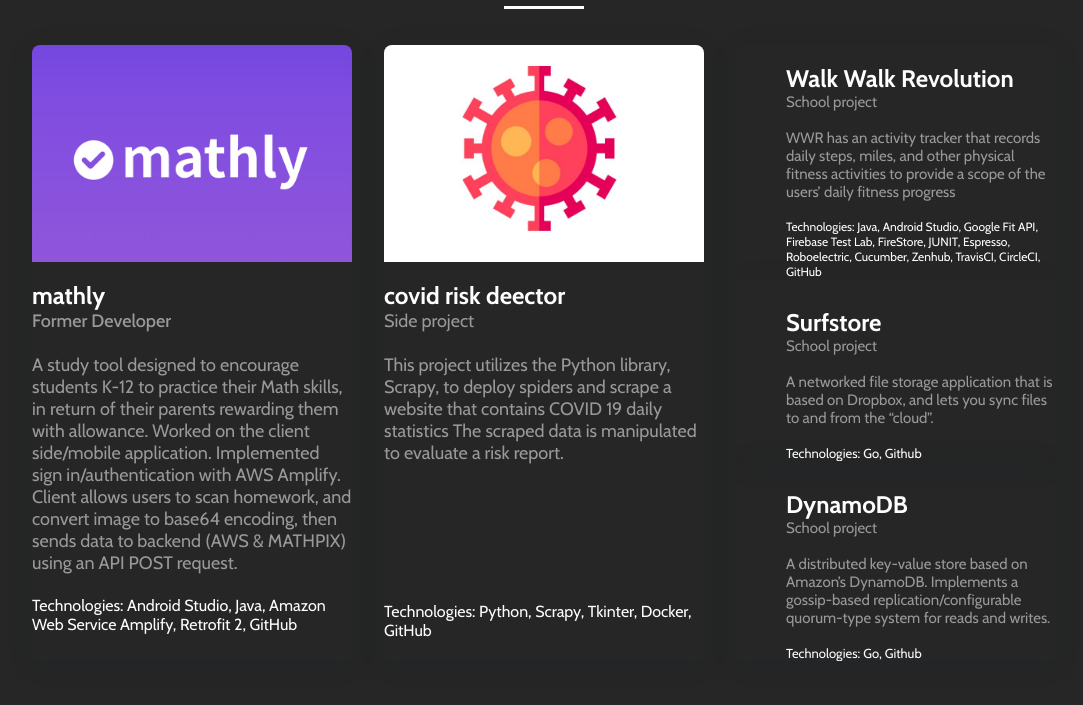
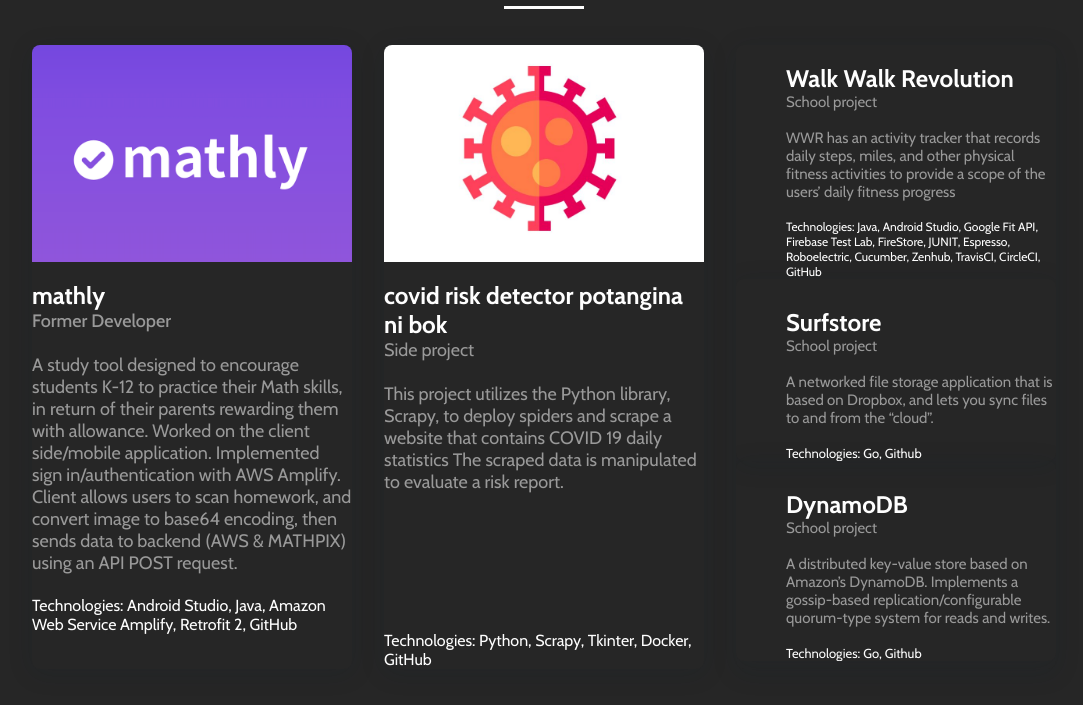
Before and after one commit to jofelgrepoUCSD/jofelgrepoUCSD.github.io, a plain HTML site: page index.html in a window 1280 px wide. Shown: the part 2189-2894 px from the top of the page, without its empty margins (96-1179 px from the left). Drawn offline with nearby package versions, Linux system fonts and the light colour scheme; a web font is replaced by a local one.

Commit message:
added fix

```diff
--- a/index.html
+++ b/index.html
@@ -135,7 +135,7 @@
 
                         <div class="crd_title">
                             <br>
-                            <h1>covid risk deector</h1>
+                            <h1>covid risk detector potangina ni bok</h1>
                             <p class="crd_desc"
                                style="font-family:Cabin-Regular;font-size: 18px;color: #999; ">
                                Side project
```
